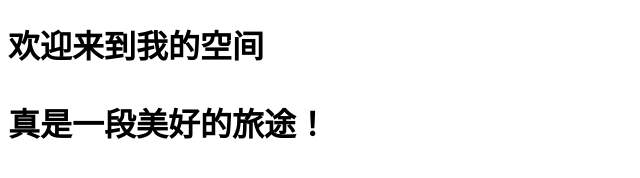
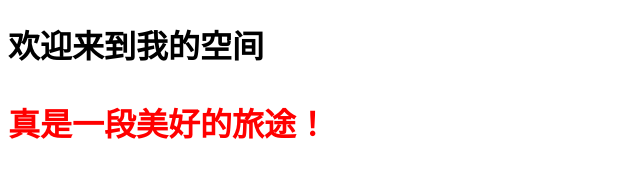
Before and after one commit to LongAoXue/xnncfu.github.io, a plain HTML site: page index.html in a window 1280 px wide. Shown: the whole page, without its empty margins (0-640 px from the left). Drawn offline with Linux system fonts and the light colour scheme.

Commit message:
Update index.html

```diff
--- a/index.html
+++ b/index.html
@@ -6,6 +6,6 @@
 </head>
 	<body>
 		<h1> 欢迎来到我的空间 <h1>
-		<p style="color=red;"> 真是一段美好的旅途！</p>
+		<p style="color:red;"> 真是一段美好的旅途！</p>
 	</body>
 </html>
```
